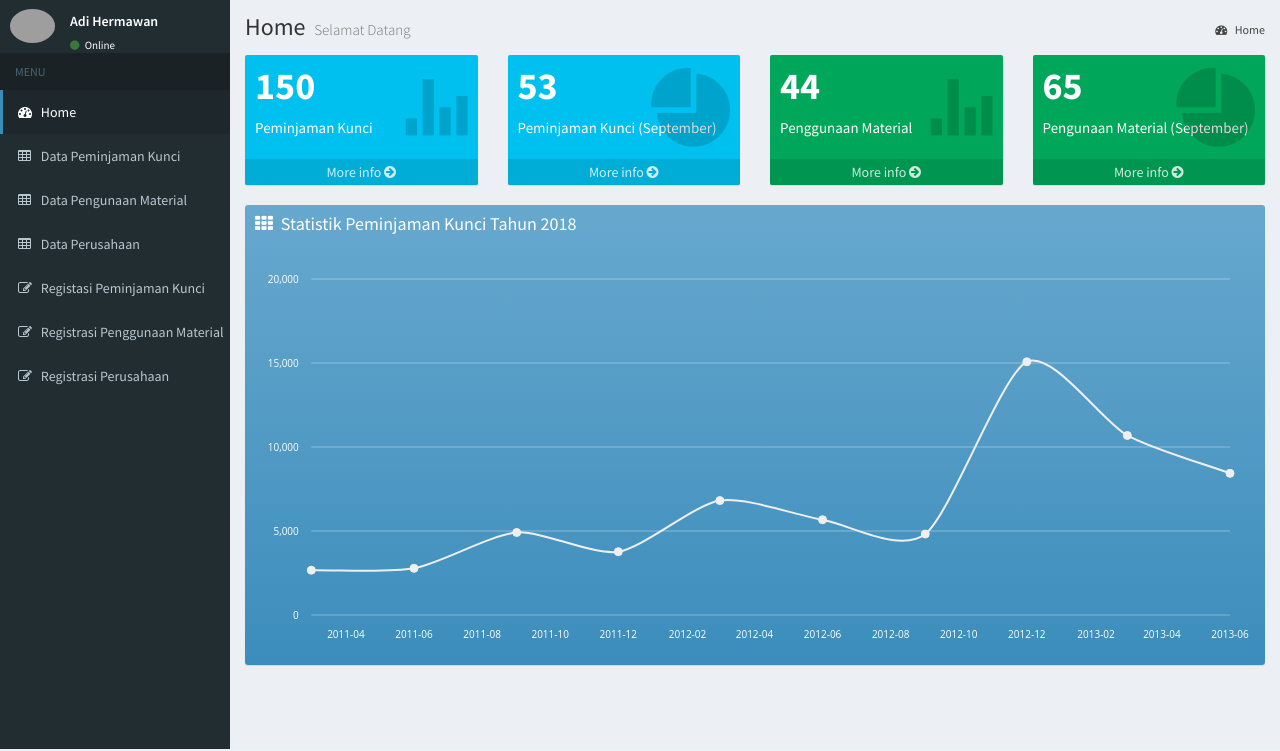
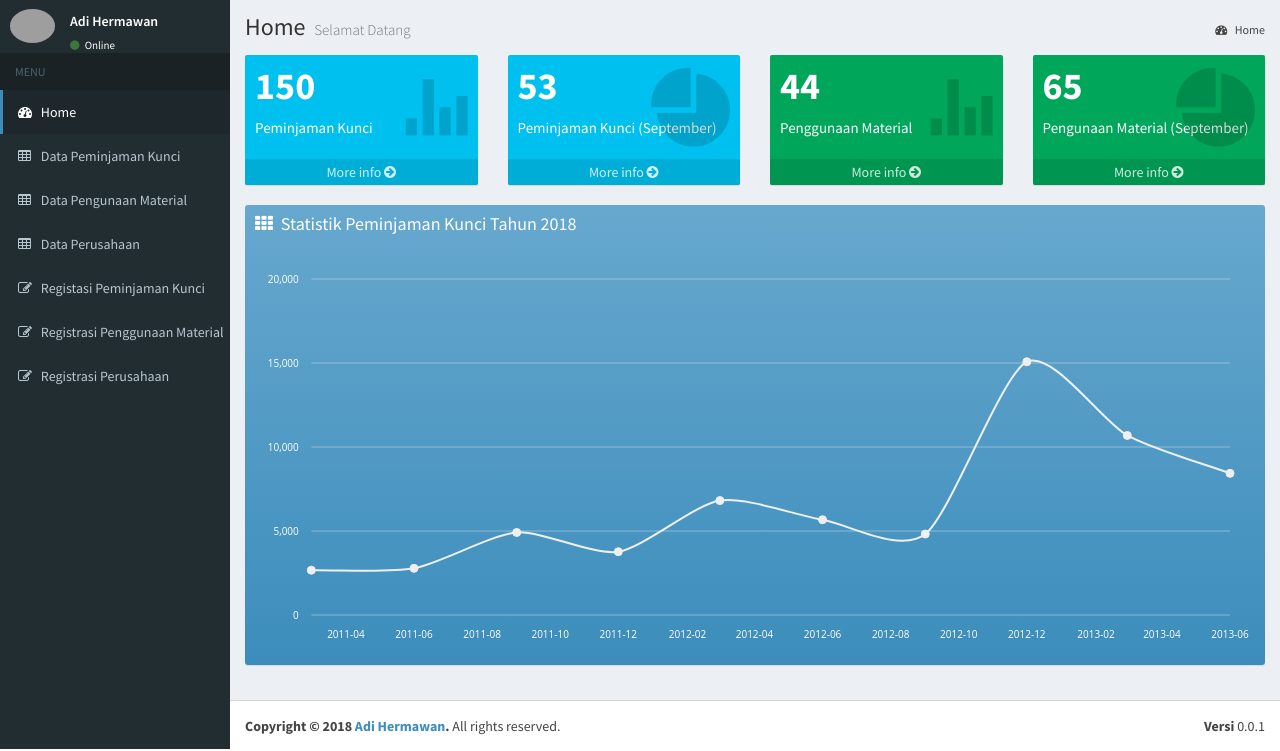
Before and after one commit to aepnat/pinjam_kunci, a PHP site: page /admin/index.php in a window 1280 px wide. Shown: the part 51-802 px from the top of the page. Run offline with PHP 8.4, Linux system fonts and the light colour scheme; some web fonts are replaced; grey boxes are pictures that could not be loaded.

Commit message:
tambah footer

```diff
--- a/admin/index.php
+++ b/admin/index.php
@@ -137,6 +137,14 @@ extract($data_situs);
     </section>
 
   </div>
+  <!-- /.content-wrapper -->
+
+  <footer class="main-footer">
+    <div class="pull-right hidden-xs">
+      <b>Versi</b> 0.0.1
+    </div>
+    <strong>Copyright &copy; 2018 <a href="<?php echo $config['base_url'];?>">Adi Hermawan</a>.</strong> All rights reserved.
+  </footer>
 
 </body>
 </html>
```
